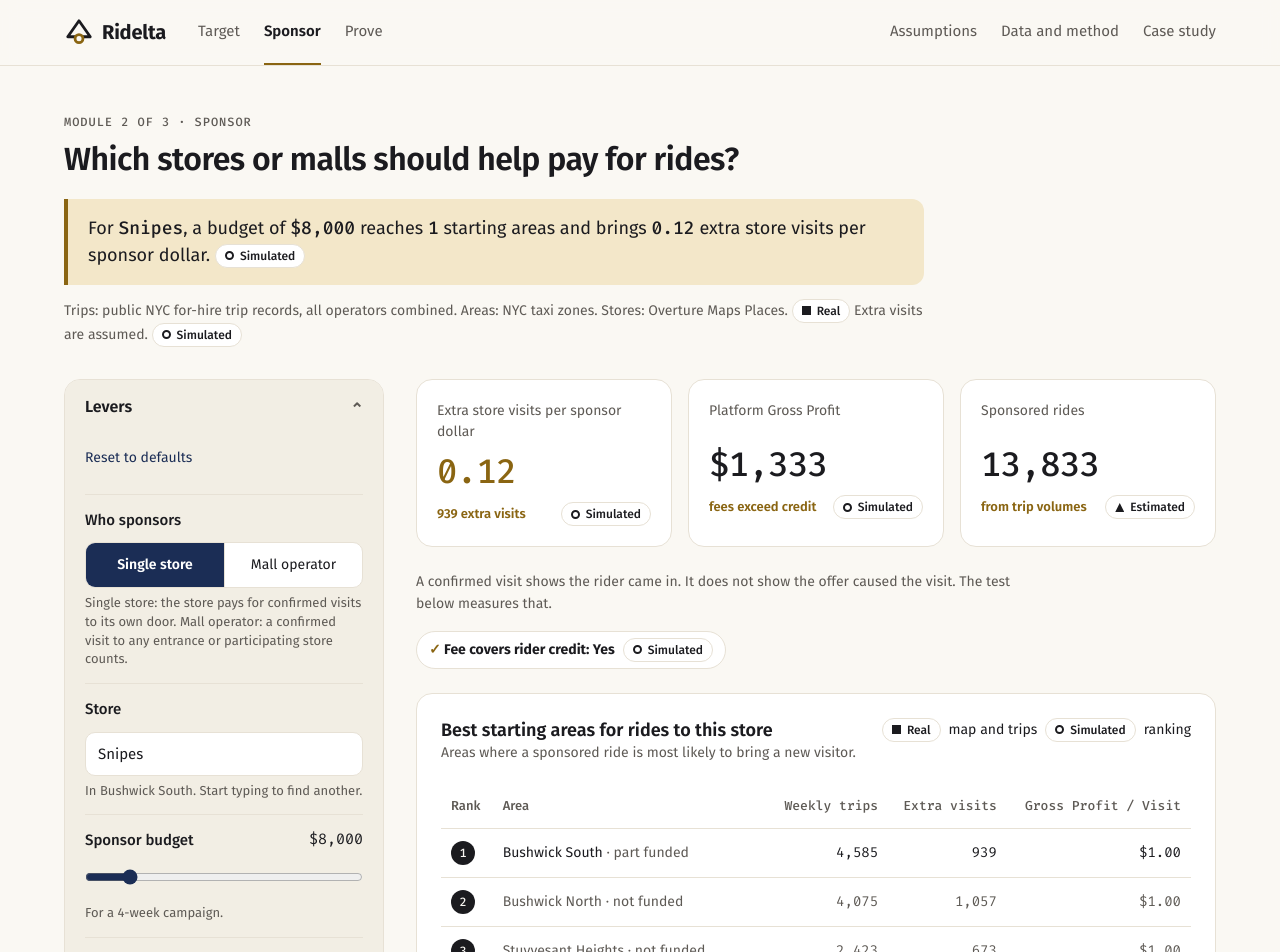
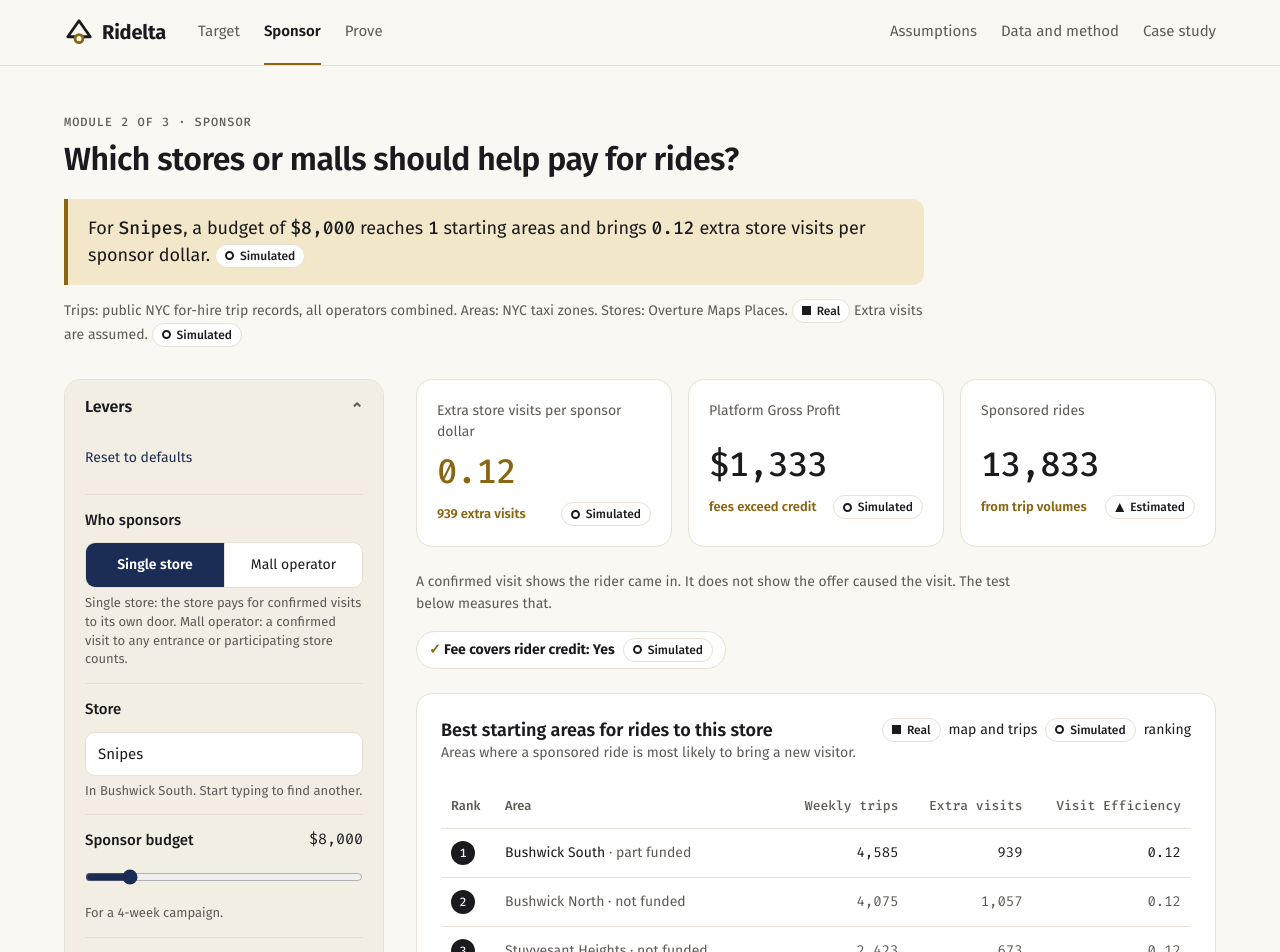
Before and after one commit to bavafa/Ridelta, a React (Vite) app: page /#/sponsor in a window 1280 px wide. Shown: the top 952 px of the page. Built offline with nearby package versions, Linux system fonts and the light colour scheme.

Commit message:
Sponsor: rename table column to Visit Efficiency (extra visits per sponsor dollar)

```diff
--- a/src/pages/Sponsor.tsx
+++ b/src/pages/Sponsor.tsx
@@ -106,11 +106,11 @@ export default function Sponsor() {
               {r.areas.length === 0 ? <p className="muted">No starting areas fall inside this distance. Raise how far riders can start from.</p> : (
                 <div className="stack">
                   <div className="table-wrap"><table className="table">
-                    <thead><tr><th>Rank</th><th>Area</th><th className="n">Weekly trips</th><th className="n">Extra visits</th><th className="n">Gross Profit / Visit</th></tr></thead>
+                    <thead><tr><th>Rank</th><th>Area</th><th className="n">Weekly trips</th><th className="n">Extra visits</th><th className="n">Visit Efficiency</th></tr></thead>
                     <tbody>{(all ? r.areas : r.areas.slice(0, 8)).map((a, i) => (
                       <tr key={a.zone.id} className={a.funded ? undefined : 'muted'}><td><span className="rank">{i + 1}</span></td>
                         <td>{a.zone.name}{!a.funded && <span className="small"> · not funded</span>}{a.funded && a.share < 0.995 && <span className="small muted"> · part funded</span>}</td><td className="n">{n0(a.weeklyTrips)}</td>
-                        <td className="n">{n0(a.extra)}</td><td className="n">{fee < credit ? '−' : ''}{usd2(Math.abs(fee - credit))}</td></tr>))}</tbody>
+                        <td className="n">{n0(a.extra)}</td><td className="n">{a.perDollar.toFixed(2)}</td></tr>))}</tbody>
                   </table></div>
                   <p className="small muted">Trips <Tag kind="real" /> Visits <Tag kind="sim" /> Areas are ranked by extra visits over the campaign. The budget funds them from the top. Extra visits for areas not funded show what they would bring.</p>
                   {r.areas.length > 8 && <button type="button" className="link" style={{ background: 'none', border: 0, padding: 0, cursor: 'pointer' }} onClick={() => setAll(!all)}>{all ? 'Show top 8' : `Show all ${r.areas.length} areas`}</button>}
@@ -177,7 +177,7 @@ export default function Sponsor() {
               <p>A visit counts when four things match: the ride, the time since arrival, the phone location at the store, and a single check-in per ride. Where location is not accurate enough, such as inside malls, the rider scans a code at the entrance instead. The code changes regularly, so a photo of it cannot be reused.</p>
             </Advanced>
             <Advanced title="Advanced: technical names">
-              <p>Starting areas are origin zones. Extra visits are incremental visits. Platform Gross Profit is the fees collected minus the rider credit paid out. Gross Profit / Visit is the fee minus the credit for one confirmed visit. Fee per confirmed visit is a cost-per-visit price. How to check this for real is a holdout test with matched control zones. Smallest change it can spot is the minimum detectable effect.</p>
+              <p>Starting areas are origin zones. Extra visits are incremental visits. Platform Gross Profit is the fees collected minus the rider credit paid out. Visit Efficiency is the extra visits an area brings for each sponsor dollar spent. Fee per confirmed visit is a cost-per-visit price. How to check this for real is a holdout test with matched control zones. Smallest change it can spot is the minimum detectable effect.</p>
               <p style={{ marginTop: 8 }}>Sources: {Object.values(data.sources).join('. ')}. The visit rate with no offer ({store.kind === 'mall' ? '8' : '4'} percent), the share who check in in time and the drop in effect with distance are placeholders until the Assumptions page.</p>
             </Advanced>
           </>}
```
